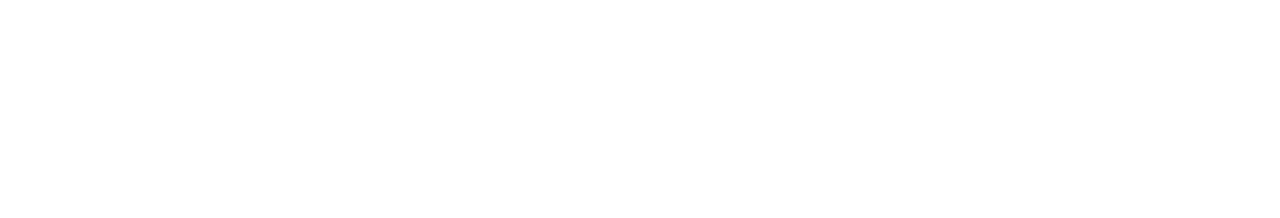
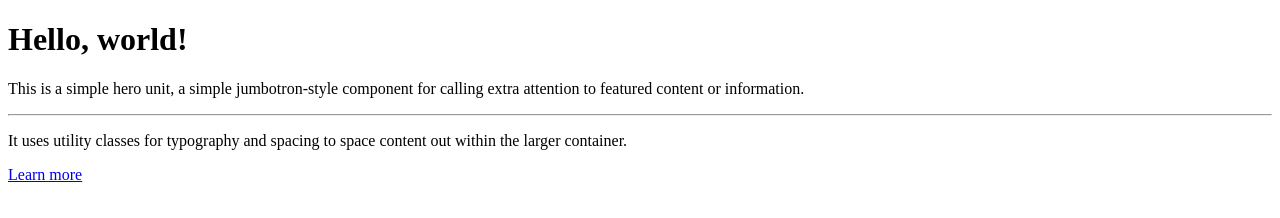
Before and after one commit to Santiago-1982/Poryecto-prueba, a plain HTML site: page index.html in a window 1280 px wide. Drawn offline with Linux system fonts and the light colour scheme.

Commit message:
trabajando en el main

```diff
--- a/index.html
+++ b/index.html
@@ -7,6 +7,18 @@
     <title>Document</title>
 </head>
 <body>
-
+    <header></header>
+    <main>
+        <div class="jumbotron">
+            <h1 class="display-4">Hello, world!</h1>
+            <p class="lead">This is a simple hero unit, a simple jumbotron-style component for calling extra attention to featured content or information.</p>
+            <hr class="my-4">
+            <p>It uses utility classes for typography and spacing to space content out within the larger container.</p>
+            <p class="lead">
+              <a class="btn btn-primary btn-lg" href="#" role="button">Learn more</a>
+            </p>
+          </div>
+    </main>
+    <footer></footer>
 </body>
 </html>
```
